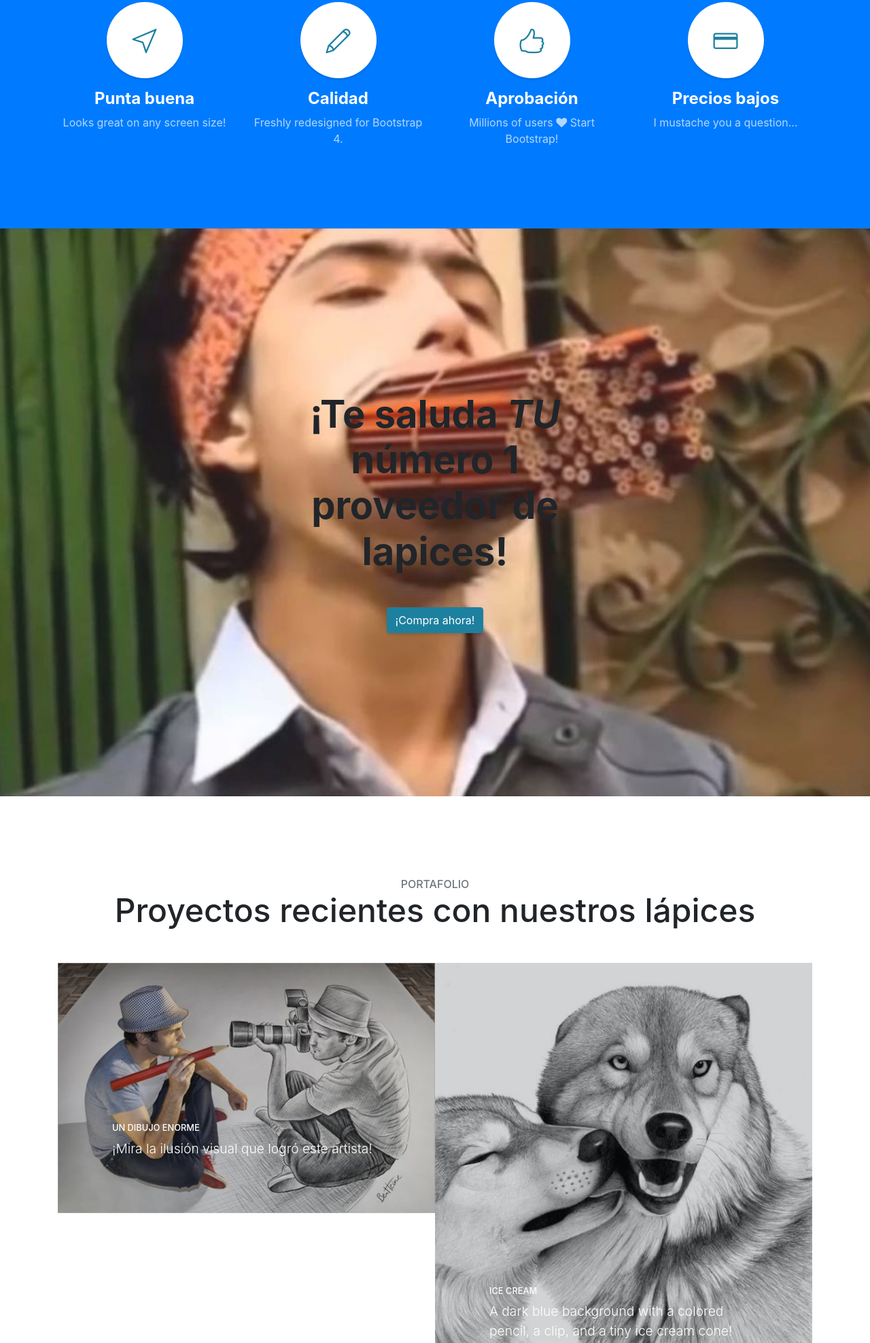
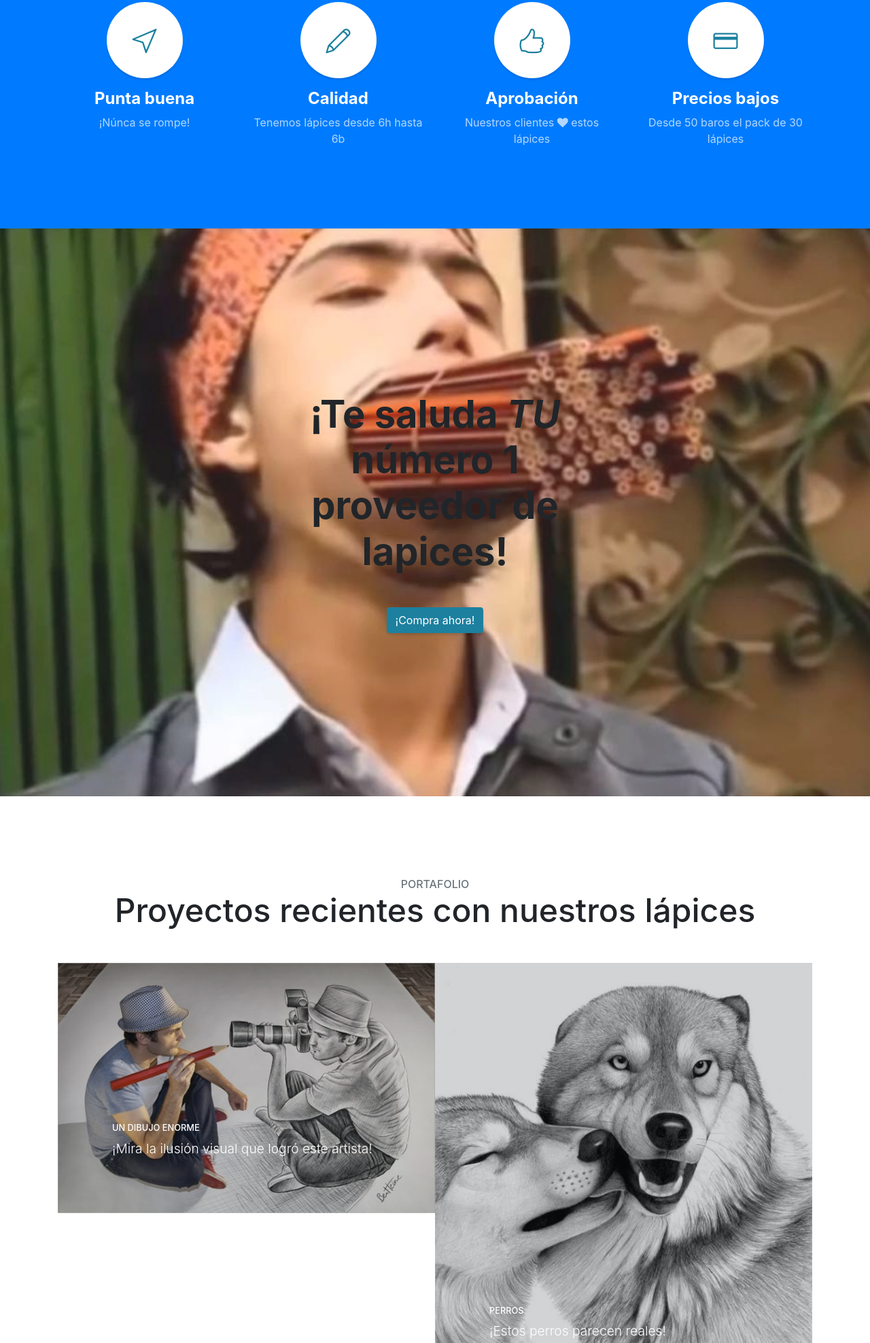
Before and after one commit to CoolingBroski/Portafolio, a website with bundled scripts: page index.html in a window 1280 px wide. Shown: the part 1444-3419 px from the top of the page at 68% size. Built offline with nearby package versions, Linux system fonts and the light colour scheme.

Commit message:
Update index.html

```diff
--- a/index.html
+++ b/index.html
@@ -92,7 +92,7 @@
             <h4>
               <strong>Punta buena</strong>
             </h4>
-            <p class="text-faded mb-0">Looks great on any screen size!</p>
+            <p class="text-faded mb-0">¡Núnca se rompe!</p>
           </div>
           <div class="col-lg-3 col-md-6 mb-5 mb-lg-0">
             <span class="service-icon rounded-circle mx-auto mb-3">
@@ -101,7 +101,7 @@
             <h4>
               <strong>Calidad</strong>
             </h4>
-            <p class="text-faded mb-0">Freshly redesigned for Bootstrap 4.</p>
+            <p class="text-faded mb-0">Tenemos lápices desde 6h hasta 6b</p>
           </div>
           <div class="col-lg-3 col-md-6 mb-5 mb-md-0">
             <span class="service-icon rounded-circle mx-auto mb-3">
@@ -110,9 +110,9 @@
             <h4>
               <strong>Aprobación</strong>
             </h4>
-            <p class="text-faded mb-0">Millions of users
+            <p class="text-faded mb-0">Nuestros clientes
               <i class="fa fa-heart"></i>
-              Start Bootstrap!</p>
+              estos lápices</p>
           </div>
           <div class="col-lg-3 col-md-6">
             <span class="service-icon rounded-circle mx-auto mb-3">
@@ -121,7 +121,7 @@
             <h4>
               <strong>Precios bajos</strong>
             </h4>
-            <p class="text-faded mb-0">I mustache you a question...</p>
+            <p class="text-faded mb-0">Desde 50 baros el pack de 30 lápices</p>
           </div>
         </div>
       </div>
@@ -160,8 +160,8 @@
             <a class="portfolio-item" href="#">
               <span class="caption">
                 <span class="caption-content">
-                  <h2>Ice Cream</h2>
-                  <p class="mb-0">A dark blue background with a colored pencil, a clip, and a tiny ice cream cone!</p>
+                  <h2>Perros</h2>
+                  <p class="mb-0">¡Estos perros parecen reales!</p>
                 </span>
               </span>
               <img class="img-fluid" src="img/dibujo.jpg" alt="">
@@ -182,8 +182,8 @@
             <a class="portfolio-item" href="#">
               <span class="caption">
                 <span class="caption-content">
-                  <h2>Workspace</h2>
-                  <p class="mb-0">A yellow workspace with some scissors, pencils, and other objects.</p>
+                  <h2>Área de trabajo</h2>
+                  <p class="mb-0">Tu área de trabajo estará completa con lápices</p>
                 </span>
               </span>
               <img class="img-fluid" src="img/portfolio-4.jpg" alt="">
```
